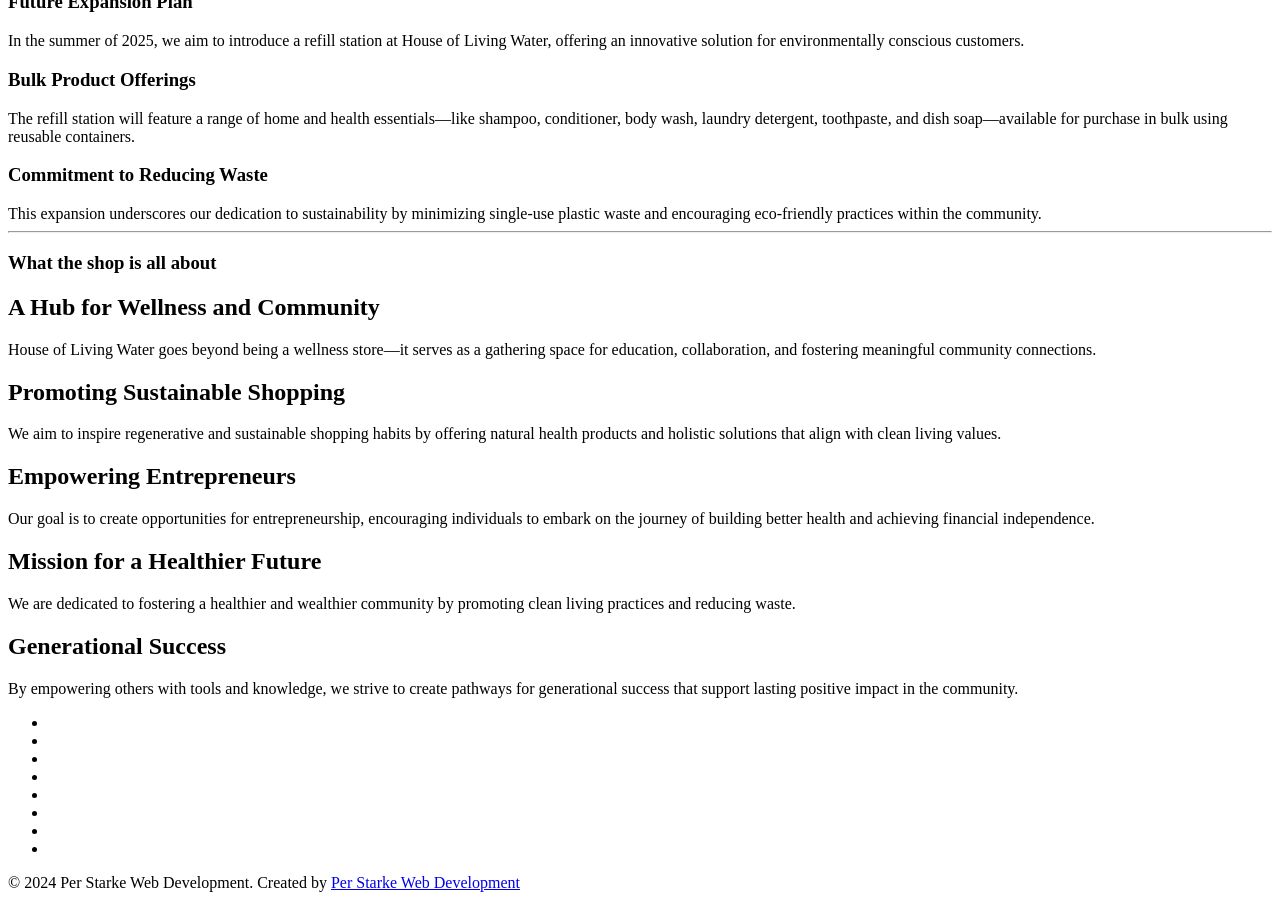
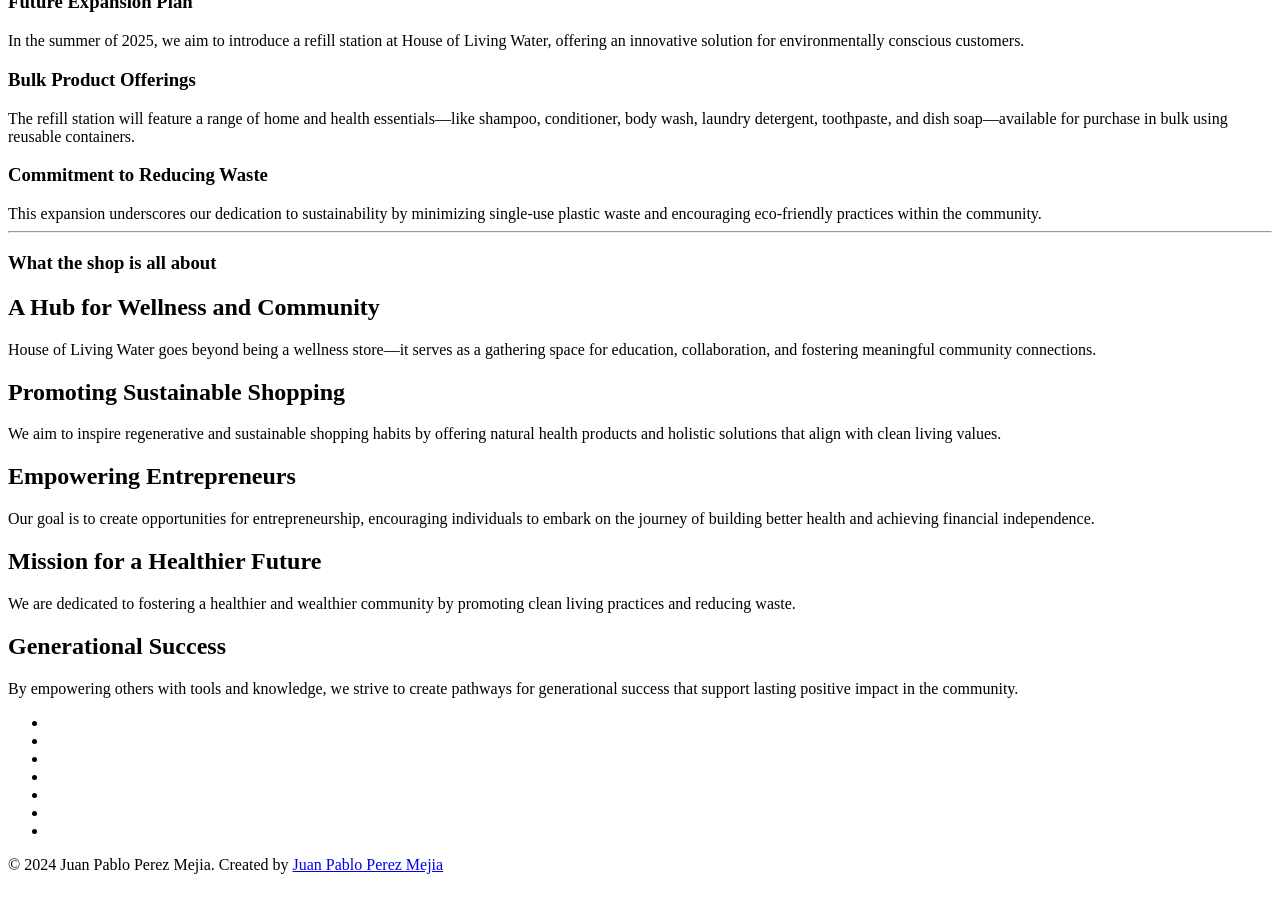
Before and after one commit to HouseOfLivingWater/HouseOfLivingWater.github.io, a Jekyll site: the page built from _pages/index.html, in a window 1280 px wide and 900 px high, scrolled down 4170 px. Built offline with Jekyll 4.4.1, drawn with Linux system fonts in a browser that asks for light colours; cached includes are drawn as plain includes.

Commit message:
changes on the links

```diff
--- a/_config.yml
+++ b/_config.yml
@@ -36,35 +36,23 @@
   links: # replace the URL's with your own for every link you want to have in your footer.
     - label: "Website"
       icon: "fa fa-globe"
-      url: "https://perstarke-webdev.de"
+      url: "https://houseoflivingwater.github.io/"
     - label: "Email"
       icon: "fa fa-envelope"
-      url: "mailto: per@starke-team.de"
-    - label: "LinkedIn"
-      icon: "fab fa-linkedin"
-      # url:
-    - label: "X/Twitter"
-      icon: "fab fa-x-twitter"
-      # url:
+      url: "mailto: houseoflivingwater.co@gmail.com"
     - label: "Facebook"
       icon: "fab fa-facebook"
-      # url:
-    - label: "GitHub"
-      icon: "fab fa-github"
-      url: "https://github.com/perstarke-webdev"
+      url: "https://m.facebook.com/100064032068634/"
     - label: "Instagram"
       icon: "fab fa-instagram"
-      url: "https://www.instagram.com/per.starke/"
-    - label: "YouTube"
-      icon: "fab fa-youtube"
-      url: "https://www.youtube.com/channel/UCG2Ndo4IEH8Fa0oIv2FBRMA"
+      url: "https://www.instagram.com/houseoflivingwater.co?igsh=Z3RjM3pidXNuenp6"
     - label: "Dev"
       icon: "fab fa-dev"
-      url: "https://dev.to/per-starke-642"
-  copyright: "Per Starke Web Development" # Replace with your own
+      url: "https://juanpaperez9.github.io/"
+  copyright: "Juan Pablo Perez Mejia" # Replace with your own
   creator: # Replace with your own creator name or remove this if you don't want any "created by" in the footer
-      name: "Per Starke Web Development"
-      url: "https://perstarke-webdev.de"
+      name: "Juan Pablo Perez Mejia"
+      url: "https://juanpaperez9.github.io/"
 
 
 
--- a/_pages/index.html
+++ b/_pages/index.html
@@ -92,7 +92,7 @@
 
     <h2> Akaline Water </h2>
 
-    {% include video id="gl1yuOUKJ0Q" provider="youtube" %}
+    {% include video id="768768916 " provider="vimeo" %}
 
 </section>
 
```
